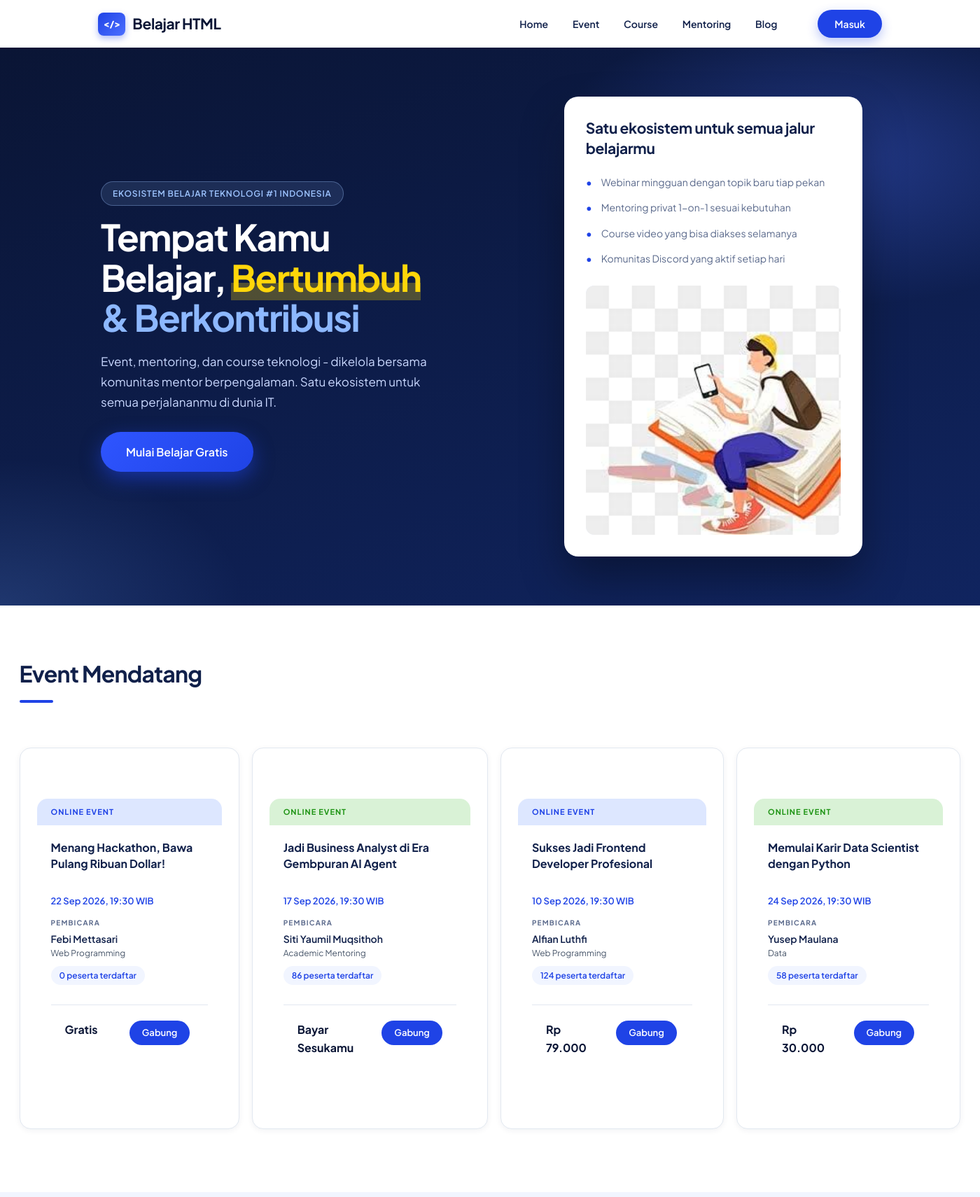
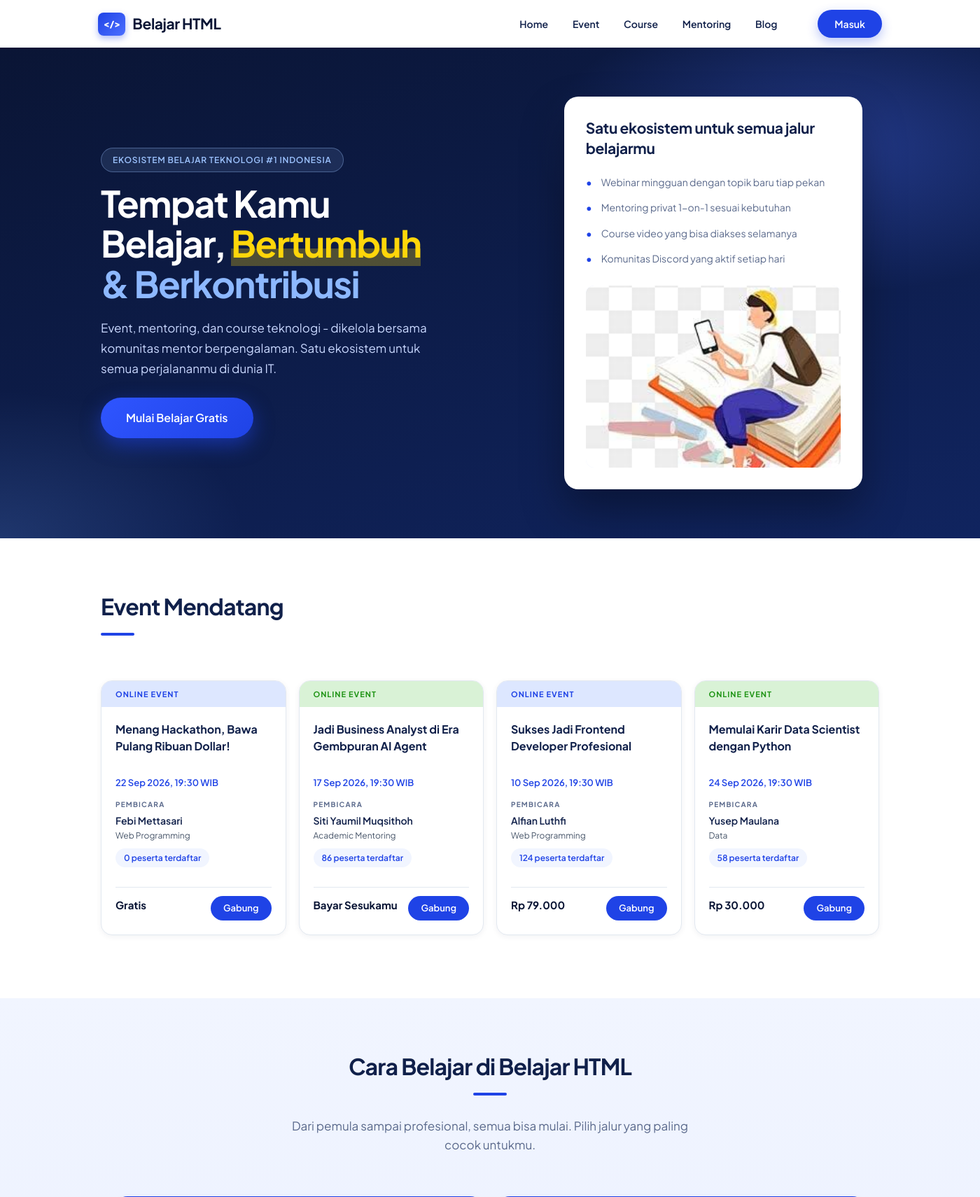
Before and after one commit to masrulhadi/belajar-html, a PHP site: page / in a window 1400 px wide. Shown: the top 1710 px of the page at 70% size. Run offline with PHP 8.4, Linux system fonts and the light colour scheme.

Commit message:
fix css and layouting

```diff
--- a/style.css
+++ b/style.css
@@ -1098,7 +1098,7 @@
     linear-gradient(160deg, #0A1535 0%, #10245F 100%);
 }
 
-.hero-table td {
+.hero-table>tbody>tr>td {
   vertical-align: middle;
   padding: 70px 24px;
 }
@@ -1168,13 +1168,16 @@
 }
 
 .hero-card-img {
+  max-height: 260px;
+  object-fit: cover;
+  object-position: center 65%;
   border-radius: 12px;
   min-height: 120px;
   background: linear-gradient(135deg, #DDE7FF, #F1F5FF);
 }
 
 /* ---------- SECTION ---------- */
-.section-table td {
+.section-table>tbody>tr>td {
   padding: 72px 24px;
 }
 
@@ -1279,8 +1282,9 @@
 }
 
 .event-price {
-  font-size: 16px;
+  font-size: 15px;
   color: var(--navy);
+  white-space: nowrap;
 }
 
 .event-join {
@@ -1413,7 +1417,7 @@
     #F1F5FF;
 }
 
-.login-main-table td {
+.login-main-table>tbody>tr>td {
   padding: 72px 20px;
 }
 
@@ -1478,7 +1482,7 @@
     linear-gradient(160deg, #0A1535, #10245F);
 }
 
-.page-banner-table td {
+.page-banner-table>tbody>tr>td {
   padding: 64px 24px;
 }
 
@@ -1496,7 +1500,7 @@
   letter-spacing: -1px;
 }
 
-.articles-table td {
+.articles-table>tbody>tr>td {
   padding: 72px 24px;
 }
 
@@ -1553,7 +1557,7 @@
   border-top: 4px solid var(--blue);
 }
 
-.footer-table td {
+.footer-table>tbody>tr>td {
   padding: 56px 24px 40px;
 }
 
@@ -1596,12 +1600,12 @@
     letter-spacing: -1px;
   }
 
-  .hero-table td {
+  .hero-table>tbody>tr>td {
     padding: 36px 20px;
   }
 
   .section-table td,
-  .articles-table td {
+  .articles-table>tbody>tr>td {
     padding: 48px 20px;
   }
 
@@ -1637,3 +1641,45 @@
     scroll-behavior: auto !important;
   }
 }
+
+/* Kunci lebar grid supaya tidak melebar melewati kolom */
+.event-grid,
+.articles-grid,
+.how-grid {
+  table-layout: fixed;
+}
+
+.event-title {
+  overflow-wrap: anywhere;
+}
+
+/* Sel kartu tidak boleh mewarisi padding section */
+.event-grid>tbody>tr>td.event-card,
+.how-grid>tbody>tr>td.how-card,
+.articles-grid>tbody>tr>td.article-card {
+  padding: 0;
+}
+
+.event-card-inner .event-footer td {
+  padding: 0;
+}
+
+.event-card-inner .event-footer td:last-child {
+  text-align: right;
+}
+
+.event-card-inner .event-footer tr:first-child td {
+  padding: 0;
+}
+
+.login-card td.login-body {
+  padding: 36px 32px 44px;
+}
+
+.login-inner td.form-forgot {
+  text-align: right;
+}
+
+.login-inner td.form-register {
+  padding-top: 20px;
+}
```
